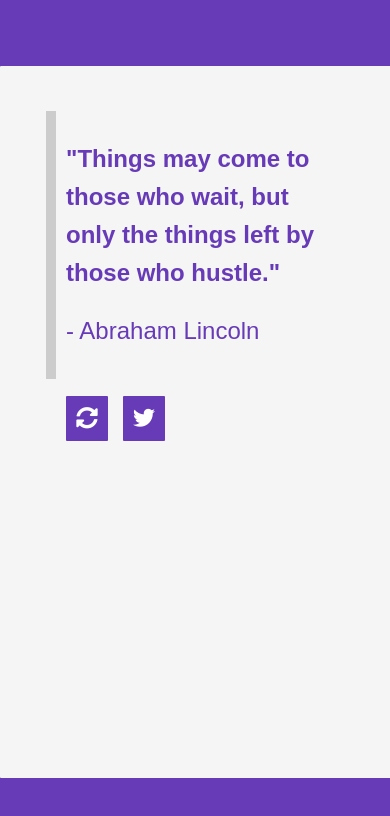
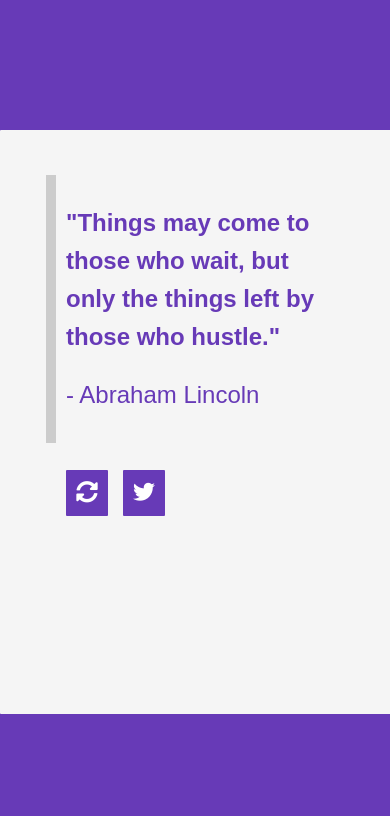
Before and after one commit to saracarlile/quote-machine, a React (Create React App) app: page / in a window 390 px wide. Shown: the top 816 px of the page. Built offline with nearby package versions, Linux system fonts and the light colour scheme.

Commit message:
add CSS Grid for quote box contents

```diff
--- a/src/App.css
+++ b/src/App.css
@@ -32,6 +32,8 @@ body {
   width: 40%;
   height: 38%;
   min-width: 320px;
+  grid-template-rows: repeat(2, 1fr);
+  display: grid;
 }
 
 blockquote, cite {
@@ -50,6 +52,7 @@ https://css-tricks.com/snippets/css/simple-and-nice-blockquote-styling/
 
 .flex-wrap {
   display: flex;
+  align-items: flex-start;
 }
 
 
@@ -428,6 +431,7 @@ button:focus {outline:0;}
     padding: 1em 2em;
     width: 65%;
     height: 50%;
+    display: grid;
   }
 
 }
@@ -441,7 +445,7 @@ button:focus {outline:0;}
     border-radius: 1px;
     padding: 1em 2em;
     width: 80%;
-    height: 80%;
+    height: 65%;
   }
 
   #test {
--- a/src/App.js
+++ b/src/App.js
@@ -42,9 +42,9 @@ class App extends Component {
           <cite><p id="author" className={this.state.quotes[this.state.currentQuote]["backgroundClassText"]}> - {this.state.quotes[this.state.currentQuote]["author"]}</p></cite>
         </div>
         <div class="flex-wrap">
-          <p><a id="new-quote" onClick={this.changeQuote}  className={this.state.quotes[this.state.currentQuote]["backgroundClass"]}><i class="fas fa-sync-alt"></i></a></p>
-          <p><a id="tweet-quote" className={this.state.quotes[this.state.currentQuote]["backgroundClass"]} href={"https://twitter.com/intent/tweet?text=" + (encodeURIComponent(this.state.quotes[this.state.currentQuote]["quote"])) +
-          "%0A" + "%20-" + (encodeURIComponent(this.state.quotes[this.state.currentQuote]["author"])) } target="_blank" ><i className="fab fa-twitter"></i></a></p>
+          <a id="new-quote" onClick={this.changeQuote}  className={this.state.quotes[this.state.currentQuote]["backgroundClass"]}><i class="fas fa-sync-alt"></i></a>
+          <a id="tweet-quote" className={this.state.quotes[this.state.currentQuote]["backgroundClass"]} href={"https://twitter.com/intent/tweet?text=" + (encodeURIComponent(this.state.quotes[this.state.currentQuote]["quote"])) +
+          "%0A" + "%20-" + (encodeURIComponent(this.state.quotes[this.state.currentQuote]["author"])) } target="_blank" ><i className="fab fa-twitter"></i></a>
         </div>
       </div>
     </div>
```
